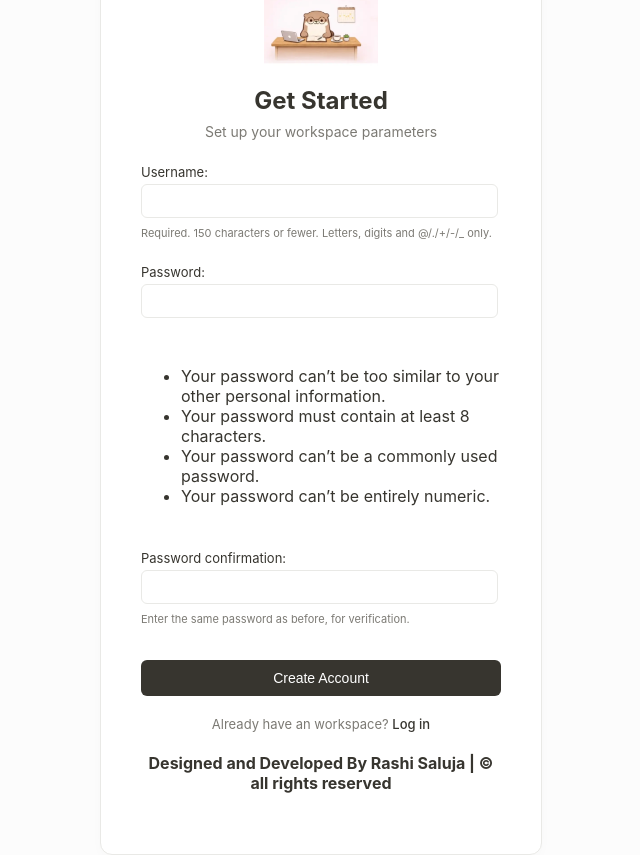
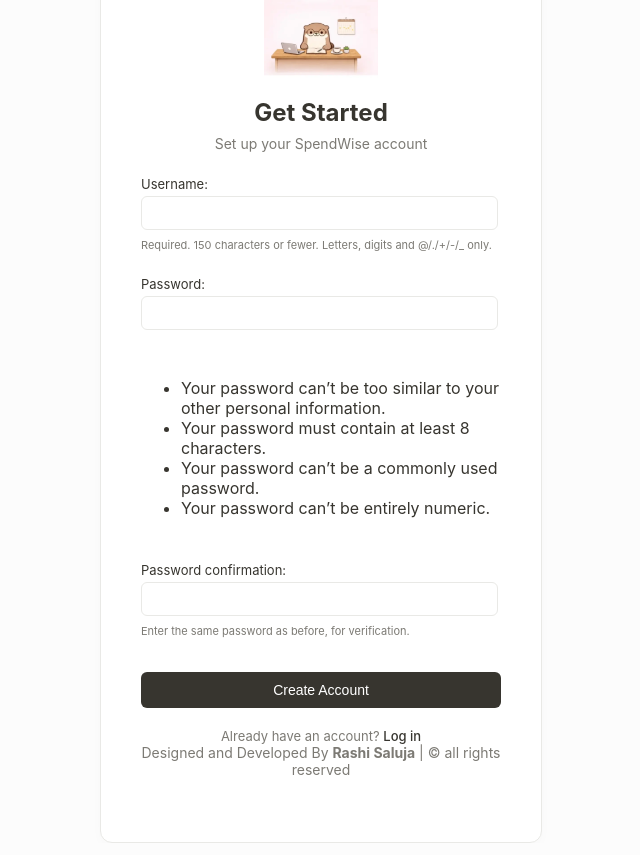
Before and after one commit to rashisaluja19/SpendWise, a Django app: page /signup/ in a window 1280 px wide. Shown: the whole page, without its empty margins (319-959 px from the left). Run offline with Django 5.2, Linux system fonts and the light colour scheme.

Commit message:
Updated UI design for login, and signup pages

```diff
--- a/tracker/templates/tracker/signup.html
+++ b/tracker/templates/tracker/signup.html
@@ -4,7 +4,7 @@
 <head>
     <meta charset="UTF-8">
     <meta name="viewport" content="width=device-width, initial-scale=1.0">
-    <title>Finance OS — Create Account</title>
+    <title>SpendWise — Create Account</title>
     <style>
         /* Reusing exact same layout properties to match style sync */
         :root {
@@ -61,7 +61,7 @@
     <div class="auth-card">
         <img src="{% static 'otter.png' %}" class="otter-img" alt="Otter">
         <h2>Get Started</h2>
-        <p>Set up your workspace parameters</p>
+        <p>Set up your SpendWise account</p>
 
         <form method="POST">
             {% csrf_token %}
@@ -69,11 +69,13 @@
         </form>
 
         <div class="switch-link">
-            Already have an workspace? <a href="{% url 'login' %}">Log in</a>
+            Already have an account? <a href="{% url 'login' %}">Log in</a>
         </div>
         <!-- 🏷️ Original Copyright Footer Component Integrated Safely -->
-        <div class="footer-copyright row border-top border-2 border-dark p-4 mt-5 text-center">
-            <h4>Designed and Developed By <b>Rashi Saluja</b> | &copy; all rights reserved</h4>
+        <div class="footer-copyright row border-top border-2 border-dark p-3 mt-5 text-center">
+            <p class="small text-muted text-nowrap m-0">
+                Designed and Developed By <strong class="text-dark">Rashi Saluja</strong> | &copy; all rights reserved
+            </p>
         </div>
 
     </div>
```
Also changed, not shown: tracker/templates/tracker/login.html (+6 -5 lines).
